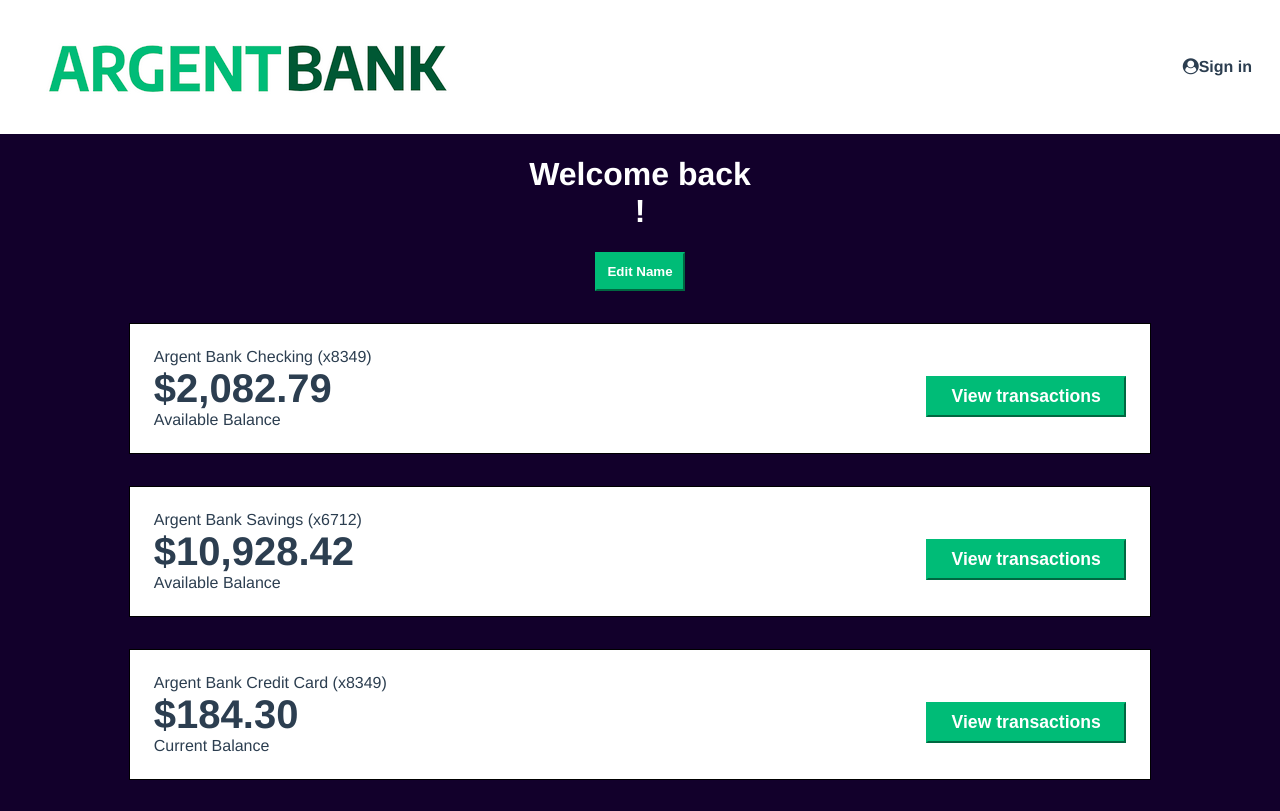
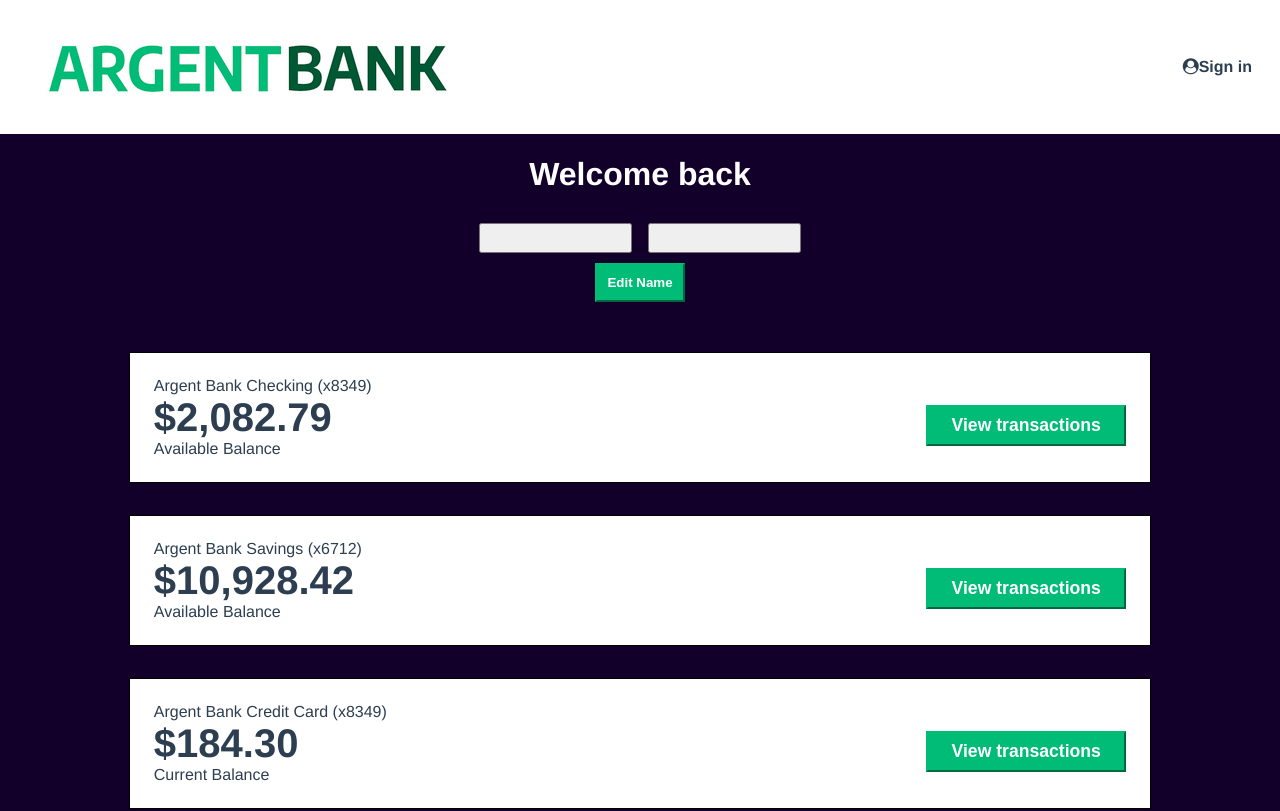
Before and after one commit to JC971/bank-front-project, a React (Vite) app: page /user in a window 1280 px wide. Shown: the top 811 px of the page. Built offline with nearby package versions, Linux system fonts and the light colour scheme.

Commit message:
factorisation

```diff
--- a/src/auth/ui/SignForm.component.tsx
+++ b/src/auth/ui/SignForm.component.tsx
@@ -8,9 +8,11 @@
 	const navigate = useNavigate();
 	const [email, setEmail] = useState("");
 	const [password, setPassword] = useState("");
+	const [errorMessage, setErrorMessage] = useState("");
 
 	const handleSubmit = async (event: React.FormEvent<HTMLFormElement>) => {
 		event.preventDefault();
+		setErrorMessage("");
 		console.log("les infos:", email, password);
 
 		try {
@@ -20,14 +22,17 @@
 				navigate("/user"); // Navigate to user page on success
 			} else {
 				console.error("Failed to sign in");
+
 			}
 		} catch (error) {
 			console.error("Sign in error:", error);
+
 		}
 	};
 
 	return (
 		<form onSubmit={handleSubmit}>
+			{errorMessage && <div className="error-message">{errorMessage}</div>}
 			<div className="input-wrapper">
 				<label htmlFor="username">Username</label>
 				<input
--- a/src/auth/usecases/sign-in.usecase.ts
+++ b/src/auth/usecases/sign-in.usecase.ts
@@ -28,7 +28,7 @@
 					message: error.message,
 				});
 			} else {
-				// Handle non-Error objects thrown
+
 				return thunkAPI.rejectWithValue({
 					code: "UNKNOWN-ERROR",
 					message: "An unknown error occurred",
--- a/src/main.css
+++ b/src/main.css
@@ -56,6 +56,12 @@
 .main-nav-item {
 	text-decoration: none;
 	margin-right: 0.5rem;
+	position: relative;
+}
+.logout-button{
+    position: fixed;
+	top: 0;
+
 }
 
 .main-nav-item:hover {
@@ -165,7 +171,9 @@
 	border-color: #00bc77;
 	background-color: #00bc77;
 	color: #fff;
+
 }
+
 
 .sign-in-content {
 	box-sizing: border-box;
--- a/src/user/slices/userSlice.ts
+++ b/src/user/slices/userSlice.ts
@@ -1,34 +1,7 @@
-import { createAsyncThunk, createSlice } from "@reduxjs/toolkit";
+import { createSlice } from "@reduxjs/toolkit";
 import { UserState } from "../userTypes";
-
-
-export const fetchAccounts = createAsyncThunk(
-	"user/fetchAccounts",
-	async (_, { rejectWithValue }) => {
-		try {
-			const response = await fetch(
-				"http://localhost:3001/api/v1/user/profile",//? verifier daqns swagger du back
-				{
-					method: "post",
-					headers: {
-						Authorization: `Bearer ${localStorage.getItem("token")}`,
-						"Content-Type": "application/json",
-					},
-
-				}
-			);
-			const data = await response.json();console.log(data, 'echo')
-			if (!response.ok) {
-				throw new Error(data.message || "Failed to fetch accounts");
-			}
-
-			console.log('voila')
-			return data.body
-		} catch (error) {
-			return rejectWithValue((error as Error).message);
-		}
-	}
-);
+import { updateProfile } from "../usecases/update-profile";
+import { fetchProfile } from "../usecases/fetch-profile";
 
 const initialState: UserState = {
 	isLoading: false,
@@ -41,35 +14,45 @@
 	name: "user",
 	initialState,
 	reducers: {
-		clearAccounts(state) {
+		logoutUser(state) {
+			state.firstName = "";
+			state.lastName = "";
 			state.error = null;
-		},
-		setFirstName(state, action) {
-			state.firstName = action.payload; //first name
-		},
-		setLastName(state, action) {
-			state.lastName = action.payload; //last name
+			state.isLoading = false;
 		},
 	},
 	extraReducers: (builder) => {
 		builder
-			.addCase(fetchAccounts.pending, (state) => {
+			.addCase(fetchProfile.pending, (state) => {
 				state.isLoading = true;
 				state.error = null;
 			})
-			.addCase(fetchAccounts.fulfilled, (state, action) => {
+			.addCase(fetchProfile.fulfilled, (state, action) => {
 				//firs last name
 				state.isLoading = false;
 				state.firstName = action.payload.firstName;
 				state.lastName = action.payload.lastName;
 			})
-			.addCase(fetchAccounts.rejected, (state, action) => {
+			.addCase(fetchProfile.rejected, (state, action) => {
+				state.error = action.payload as string;
+				state.isLoading = false;
+			})
+			.addCase(updateProfile.pending, (state) => {
+				state.isLoading = true;
+			})
+			.addCase(updateProfile.fulfilled, (state, action) => {
+				state.isLoading = false;
+				state.firstName = action.payload.firstName;
+				state.lastName = action.payload.lastName;
+				state.error = null;
+			})
+			.addCase(updateProfile.rejected, (state, action) => {
 				state.error = action.payload as string;
 				state.isLoading = false;
 			});
 	},
 });
 
-export const { clearAccounts, setFirstName, setLastName } = userSlice.actions;
+export const { logoutUser } = userSlice.actions;
 
 export default userSlice.reducer;
--- a/src/user/ui/User.tsx
+++ b/src/user/ui/User.tsx
@@ -1,8 +1,10 @@
 import { useSelector } from "react-redux";
-import { useEffect } from "react";
+import { useEffect, useState } from "react";
 import { RootState, useAppDispatch } from "../../redux/store";
-import { fetchAccounts } from "../slices/userSlice";
+import { fetchProfile } from "../usecases/fetch-profile";
+import { updateProfile } from "../usecases/update-profile";
 
+import "./user.css";
 
 export default function User() {
 	const dispatch = useAppDispatch();
@@ -10,17 +12,41 @@
 		(state: RootState) => state.user
 	);
 
-
-	const token = useSelector((state: RootState) => state.auth.token);
-
+	const token = localStorage.getItem("token");
 
 	useEffect(() => {
 		if (token) {
-			dispatch(fetchAccounts());
+			dispatch(fetchProfile());
 		}
 	}, [token, dispatch]);
 	console.log("User State:", { firstName, lastName, isLoading, error });
-	console.log('coucou')
+
+	//
+	const [newFirstName, setNewFirstName] = useState(firstName || "");
+	const [newLastName, setNewLastName] = useState(lastName || "");
+	const [editButton, setEditButton] = useState(false);
+
+	const editNameButton = (e) => {
+		e.preventDefault();
+		setEditButton((current) => !current);
+	};
+
+	const submitHandler = async (e) => {
+		e.preventDefault();
+		try {
+			const resultAction = await dispatch(
+				updateProfile({ firstName: newFirstName, lastName: newLastName })
+			);
+			//
+			if (updateProfile.fulfilled.match(resultAction)) {
+				setEditButton(false);
+			} else {
+				throw new Error("Failed");
+			}
+		} catch (error) {
+			console.log("bad day");
+		}
+	};
 
 	if (isLoading) {
 		return <p>Loading...</p>;
@@ -30,16 +56,57 @@
 		return <p>Error: {error}</p>;
 	}
 
-
 	return (
 		<main className="main bg-dark">
 			<div className="header">
-				<h1>
-					Welcome back
-					<br />
-					{firstName} {lastName}! {/*conditions input quand press button true false ! autre bouton */}
-				</h1>
-				<button className="edit-button">Edit Name</button>
+				<h1>Welcome back</h1>{" "}
+				<form onSubmit={submitHandler} className="profile-form">
+					<div className="pro-form">
+						{editButton ? (
+							<>
+								<input
+									type="text"
+									value={newFirstName}
+									onChange={(e) => setNewFirstName(e.target.value)}
+									placeholder="votre nom"
+									className="input-first-name"
+								/>
+								<input
+									type="text"
+									value={newLastName}
+									onChange={(e) => setNewLastName(e.target.value)}
+									placeholder="votre prénom"
+									className="input-last-name"
+								/>
+							</>
+						) : (
+								<>
+									<button className="name">
+										<span>{firstName}</span>
+									</button>
+									<button className="surname">
+								<span>{lastName}</span></button>
+							</>
+						)}
+					</div>
+					<div>
+						{editButton ? (
+							<>
+								<button onClick={editNameButton} className="edit-button">
+									Annuler
+								</button>
+
+								<button type="submit" className="edit-button">
+									Save
+								</button>
+							</>
+						) : (
+							<button onClick={editNameButton} className="edit-button">
+								Edit Name
+							</button>
+						)}
+					</div>
+				</form>
 			</div>
 
 			<h2 className="sr-only">Accounts</h2>
--- /dev/null
+++ b/src/user/ui/user.css
@@ -0,0 +1,42 @@
+.user-name,
+.user-lastName
+{
+    margin: 10px;
+    width:120px;
+    height: 30px;
+}
+
+.input-first-name,
+.input-last-name
+{
+   margin: 10px;
+    width:120px;
+    height: 30px;
+}
+
+.profile-form{
+display: flex;
+	flex-direction: column;
+	flex-wrap: nowrap;
+	justify-content: flex-start;
+	align-items: stretch;
+	align-content: stretch;
+
+}
+
+.pro-form{
+
+    height: 30px;
+
+}
+
+.name,
+.surname{
+    height: 100%;
+    width: 12%;
+   margin: 8px;
+}
+
+.edit-button{
+    margin: 18px;
+}
--- /dev/null
+++ b/src/user/usecases/fetch-profile.ts
@@ -0,0 +1,28 @@
+import { createAsyncThunk } from "@reduxjs/toolkit";
+
+export const fetchProfile = createAsyncThunk(
+	"user/fetchProfile", //replace fetch account par fetchProfile
+	async (_, { rejectWithValue }) => {
+		try {
+			const response = await fetch(
+				"http://localhost:3001/api/v1/user/profile", //? verifier daqns swagger du back
+				{
+					method: "post",
+					headers: {
+						Authorization: `Bearer ${localStorage.getItem("token")}`,
+						"Content-Type": "application/json",
+					},
+				}
+			);
+			const data = await response.json();
+
+			if (!response.ok) {
+				throw new Error(data.message || "Failed to fetch accounts");
+			}
+
+			return data.body;
+		} catch (error) {
+			return rejectWithValue((error as Error).message);
+		}
+	}
+);
--- /dev/null
+++ b/src/user/usecases/update-profile.ts
@@ -0,0 +1,33 @@
+import { createAsyncThunk } from "@reduxjs/toolkit";
+
+export const updateProfile = createAsyncThunk(
+	"user/updateProfile",
+	async (
+		userData: { firstName: string; lastName: string },
+		{ rejectWithValue }
+	) => {
+		try {
+			const response = await fetch(
+				"http://localhost:3001/api/v1/user/profile",
+				{
+					method: "PUT", //changement avec PUT
+					headers: {
+						Authorization: `Bearer ${localStorage.getItem("token")}`,
+						"Content-Type": "application/json",
+					},
+					body: JSON.stringify({
+						firstName: userData.firstName,
+						lastName: userData.lastName,
+					}),
+				}
+			);
+			const data = await response.json();
+			if (!response.ok) {
+				throw new Error(data.message || "Failed to update profile");
+			}
+			return data.body;
+		} catch (error) {
+			return rejectWithValue((error as Error).message);
+		}
+	}
+);
```
Also changed, not shown: src/auth/ui/logoutButton.tsx (added, +16 -0 lines), src/layout/Nav.tsx (+13 -1 lines), src/auth/ui/Signout.component.tsx (added).
